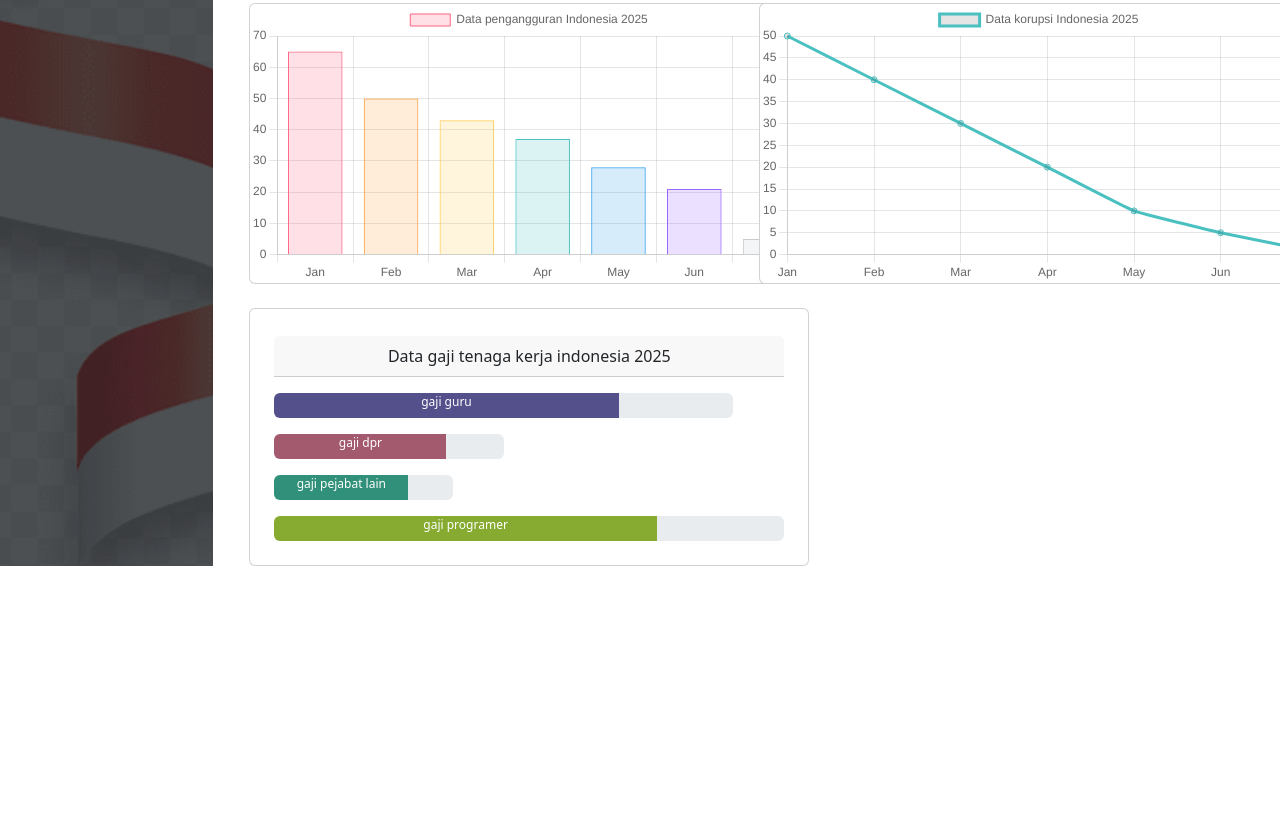
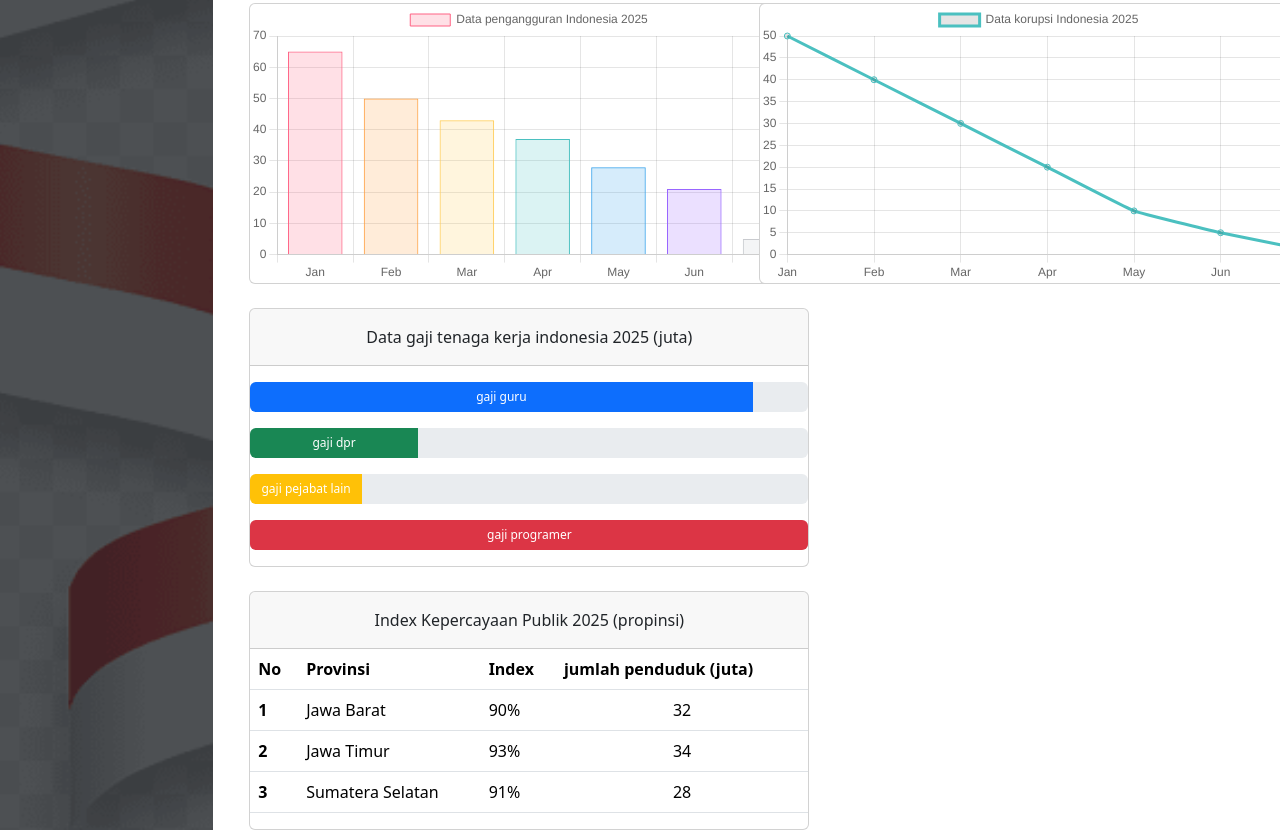
Before and after one commit to verypei/bootstrap, a plain HTML site: page index.html in a window 1280 px wide. Shown: the part 471-1301 px from the top of the page. Before the commit the page ends 1037 px from the top, so only its background shows below. Drawn offline with nearby package versions, Linux system fonts and the light colour scheme.

Commit message:
adding table

```diff
--- a/index.html
+++ b/index.html
@@ -92,6 +92,7 @@
             </ul>
           </div>
         </nav>
+
         <!-- CONTENT -->
         <main class="col-md-10 ms-sm-auto col-lg-10 px-md-4">
           <!-- 1ST CARDS -->
@@ -183,6 +184,7 @@
               </div>
             </div>
           </div>
+
           <!-- GRAPHS -->
           <div class="row m-auto">
             <div class="col-lg-3 ml-auto mt-4 card2">
@@ -197,63 +199,106 @@
             </div>
           </div>
 
-          <!-- PROGRESS BAR -->
+          <!-- PROGRESS BAR and TABLE -->
           <div class="row m-auto">
-            <div class="col-lg-3 ml-auto mt-4 card2">
-              <div class="card p-4" style="width: 35rem; height: 100%">
+            <!-- progress bar -->
+            <div class="col-auto ml-auto mt-4 card2 pbar">
+              <div class="card" style="width: 35rem; height: 100%">
+                <div class="card-header">
+                  Data gaji tenaga kerja indonesia 2025 (juta)
+                </div>
+
+                <div class="progress mb-3 mt-3" style="width: 100%">
                   <div
-                  class="card-header"
-                  style="text-align: center; margin-top: 3px"
+                    class="progress-bar bg-primary"
+                    role="progressbar"
+                    style="width: 90%"
+                    aria-valuenow="75"
+                    aria-valuemin="0"
+                    aria-valuemax="100"
                   >
-                  Data gaji tenaga kerja indonesia 2025
+                    gaji guru
                   </div>
-                <!-- progress bar 1 -->
+                </div>
+
+                <div class="progress mb-3" style="width: 100%">
                   <div
-                  class="progress pwh1 mb-3 mt-3"
+                    class="progress-bar bg-success"
                     role="progressbar"
-                  aria-label="Basic example"
+                    style="width: 30%"
                     aria-valuenow="100"
                     aria-valuemin="0"
                     aria-valuemax="100"
                   >
-                  <div class="progress-bar-1 w-75">gaji guru</div>
+                    gaji dpr
+                  </div>
                 </div>
 
-                <!-- progress bar 2 -->
+                <div class="progress mb-3" style="width: 100%">
                   <div
-                  class="progress pwh2 mb-3"
+                    class="progress-bar bg-warning"
                     role="progressbar"
-                  aria-label="Example 40px high"
-                  aria-valuenow="100"
-                  aria-valuemin="0"
-                  aria-valuemax="100"
-                >
-                  <div class="progress-bar-2 w-75">gaji dpr</div>
-                </div>
-
-                <!-- progress bar 3 -->
-                <div
-                  class="progress pwh3 mb-3"
-                  role="progressbar"
-                  aria-label="Basic example"
+                    style="width: 20%"
                     aria-valuenow="20"
                     aria-valuemin="0"
                     aria-valuemax="100"
                   >
-                  <div class="progress-bar-3 w-75">gaji pejabat lain</div>
+                    gaji pejabat lain
+                  </div>
                 </div>
 
-                <!-- progress bar 4 -->
+                <div class="progress mb-3" style="width: 100%">
                   <div
-                  class="progress pwh4"
+                    class="progress-bar bg-danger"
                     role="progressbar"
-                  aria-label="Basic example"
-                  aria-valuenow="20"
+                    style="width: 100%"
+                    aria-valuenow="50"
                     aria-valuemin="0"
                     aria-valuemax="100"
                   >
-                  <div class="progress-bar-4 w-75">gaji programer</div>
+                    gaji programer
                   </div>
+                </div>
+              </div>
+            </div>
+
+            <!-- tabel -->
+            <div class="col-auto ml-auto mt-4 card2">
+              <div class="card" style="width: 35rem; height: 100%">
+                <div class="card-header">
+                  Index Kepercayaan Publik 2025 (propinsi)
+                </div>
+
+                <table class="table">
+                  <thead>
+                    <tr>
+                      <th scope="col">No</th>
+                      <th scope="col">Provinsi</th>
+                      <th scope="col">Index</th>
+                      <th scope="col">jumlah penduduk (juta)</th>
+                    </tr>
+                  </thead>
+                  <tbody>
+                    <tr>
+                      <th scope="row">1</th>
+                      <td>Jawa Barat</td>
+                      <td>90%</td>
+                      <td class="text-center">32</td>
+                    </tr>
+                    <tr>
+                      <th scope="row">2</th>
+                      <td>Jawa Timur</td>
+                      <td>93%</td>
+                      <td class="text-center">34</td>
+                    </tr>
+                    <tr>
+                      <th scope="row">3</th>
+                      <td>Sumatera Selatan</td>
+                      <td>91%</td>
+                      <td class="text-center">28</td>
+                    </tr>
+                  </tbody>
+                </table>
               </div>
             </div>
           </div>
--- a/styles.css
+++ b/styles.css
@@ -19,21 +19,19 @@
   opacity: 0.2;
   z-index: 0;
 }
-
 .sidebar .nav,
 .sidebar a {
   position: relative;
   z-index: 1; /* agar teks/menu tidak ikut transparan */
 }
-
 i {
   color: rgb(248, 248, 248);
   font-size: 16px;
   margin-right: 8px;
 }
-
 .progress {
-  height: 25px;
+  width: 400px; /* semua progress bar panjangnya sama persis */
+  height: 30px; /* opsional: biar tebal */
 }
 .progress-bar-1 {
   background-color: rgb(84, 80, 139);
@@ -64,3 +62,13 @@ i {
 .pwh3 {
   width: 35%;
 }
+.pbar {
+  margin-right: 1.4rem;
+}
+.card-header {
+  padding-top: 1rem; /* atas */
+  padding-bottom: 1rem; /* bawah */
+  display: flex;
+  justify-content: center;
+  align-items: center; /* biar teks benar2 tengah */
+}
```
Lines whose indentation alone changed are shown as unchanged.
